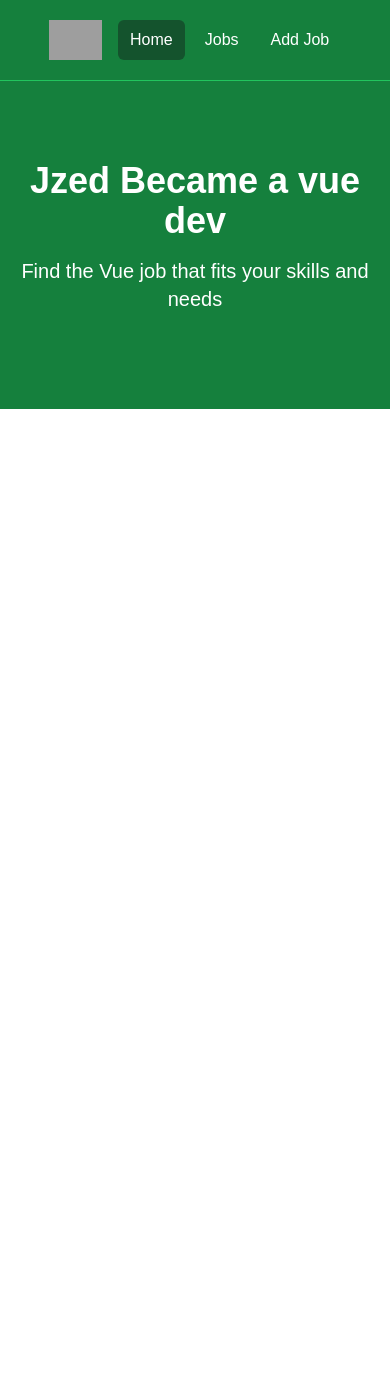
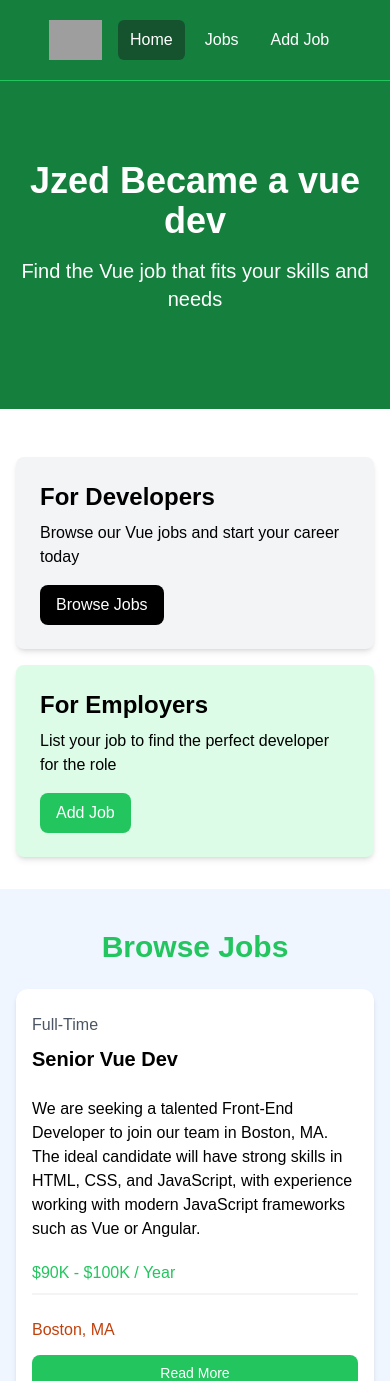
Before and after one commit to nahimanajz/vue-crash-2024, a Vue app: page / in a window 390 px wide. Shown: the top 1381 px of the page. Before the commit the page ends 844 px from the top, so only its background shows below. Built offline with nearby package versions, Linux system fonts and the light colour scheme; grey boxes are pictures that could not be loaded.

Commit message:
Add job list items in separate component

```diff
--- a/src/App.vue
+++ b/src/App.vue
@@ -1,8 +1,12 @@
 <script setup>
 import Navbar from "@/components/Navbar.vue";
 import Hero from "@/components/Hero.vue";
+import Homecard from "@/components/Homecard.vue";
+import JobListings from "@/components/JobListings.vue";
 </script>
 <template>
   <Navbar />
   <Hero />
+  <Homecard />
+  <JobListings />
 </template>
--- /dev/null
+++ b/src/components/Card.vue
@@ -0,0 +1,15 @@
+<script setup>
+import {defineProps} from 'vue'
+
+defineProps({
+    bg:{
+        type:String,
+        default: 'bg-gray-100'
+    }
+})
+</script>
+<template>
+    <div :class="`${bg} p-6 rounded-lg shadow-md`">
+        <slot></slot>
+    </div>
+</template>
--- /dev/null
+++ b/src/components/Homecard.vue
@@ -0,0 +1,39 @@
+<script setup>
+import Card from '@/components/Card.vue'
+</script>
+
+<template>
+    <!-- Developers and Employers -->
+    <section class="py-4">
+      <div class="container-xl lg:container m-auto">
+        <div class="grid grid-cols-1 md:grid-cols-2 gap-4 p-4 rounded-lg">
+          <Card>
+            <h2 class="text-2xl font-bold">For Developers</h2>
+            <p class="mt-2 mb-4">
+              Browse our Vue jobs and start your career today
+            </p>
+            <a
+              href="jobs.html"
+              class="inline-block bg-black text-white rounded-lg px-4 py-2 hover:bg-gray-700"
+            >
+              Browse Jobs
+            </a>
+        </Card>
+          <Card bg="bg-green-100">
+            <h2 class="text-2xl font-bold">For Employers</h2>
+            <p class="mt-2 mb-4">
+              List your job to find the perfect developer for the role
+            </p>
+            <a
+              href="add-job.html"
+              class="inline-block bg-green-500 text-white rounded-lg px-4 py-2 hover:bg-green-600"
+            >
+              Add Job
+            </a>
+        </Card>
+        </div>
+      </div>
+    </section>
+
+
+</template>
--- /dev/null
+++ b/src/components/JobListings.vue
@@ -0,0 +1,23 @@
+<script setup>
+import jobData from '@/jobs.json'
+import { ref } from 'vue';
+import Joblist from './Joblist.vue';
+
+const jobs = ref(jobData);
+
+</script>
+<template>
+    <section class="bg-blue-50 px-4 py-10">
+        <div class="container-xl lg:container m-auto">
+            <h2 class="text-3xl font-bold text-green-500 mb-6 text-center">
+                Browse Jobs
+            </h2>
+        </div>
+        <div class="grid grid-cols-1 md:grid-cols-3 gap-6">
+            <Joblist v-for="job in jobData.jobs" :key="job.id" :job="job" />
+
+        </div>
+    </section>
+
+    Job Listings
+</template>
--- /dev/null
+++ b/src/components/Joblist.vue
@@ -0,0 +1,37 @@
+<script setup>
+import { defineProps } from 'vue'
+defineProps({
+    job: Object
+})
+
+</script>
+<template>
+    <div class="bg-white rounded-xl shadow-md relative">
+        <div class="p-4">
+            <div class="mb-6">
+
+                <div class="text-gray-600 my-2">{{ job.type }}</div>
+                <h3 class="text-xl font-bold">{{ job.title  }}</h3>
+            </div>
+
+            <div class="mb-5">
+                {{ job.description }}
+            </div>
+
+            <h3 class="text-green-500 mb-2">{{ job.salary }} / Year</h3>
+
+            <div class="border border-gray-100 mb-5"></div>
+
+            <div class="flex flex-col lg:flex-row justify-between mb-4">
+                <div class="text-orange-700 mb-3">
+                    <i class="fa-solid fa-location-dot text-lg"></i>
+                    {{ job.location }}
+                </div>
+                <a :href="'/job/' + job.id"
+                    class="h-[36px] bg-green-500 hover:bg-green-600 text-white px-4 py-2 rounded-lg text-center text-sm">
+                    Read More
+                </a>
+            </div>
+        </div>
+    </div>
+</template>
--- /dev/null
+++ b/src/jobs.json
@@ -0,0 +1,88 @@
+{
+    "jobs": [
+      {
+        "title": "Senior Vue Dev",
+        "type": "Full-Time",
+        "location": "Boston, MA",
+        "description": "We are seeking a talented Front-End Developer to join our team in Boston, MA. The ideal candidate will have strong skills in HTML, CSS, and JavaScript, with experience working with modern JavaScript frameworks such as Vue or Angular.",
+        "salary": "$90K - $100K",
+        "company": {
+          "name": "NewTek Solutions",
+          "description": "NewTek Solutions is a leading technology company specializing in web development and digital solutions. We pride ourselves on delivering high-quality products and services to our clients while fostering a collaborative and innovative work environment.",
+          "contactEmail": "contact@teksolutions.com",
+          "contactPhone": "555-555-5555"
+        },
+        "id": "1"
+      },
+      {
+        "id": "2",
+        "title": "Front-End Engineer (Vue)",
+        "type": "Full-Time",
+        "description": "Join our team as a Front-End Developer in sunny Miami, FL. We are looking for a motivated individual with a passion for crafting beautiful and responsive web applications. Experience with UI/UX design principles and a strong attention to detail are highly desirable.",
+        "location": "Miami, FL",
+        "salary": "$70K - $80K",
+        "company": {
+          "name": "Veneer Solutions",
+          "description": "Veneer Solutions is a creative agency specializing in digital design and development. Our team is dedicated to pushing the boundaries of creativity and innovation to deliver exceptional results for our clients.",
+          "contactEmail": "contact@loremipsum.com",
+          "contactPhone": "555-555-5555"
+        }
+      },
+      {
+        "id": "3",
+        "title": "Vue.js Developer",
+        "type": "Full-Time",
+        "description": "Are you passionate about front-end development? Join our team in vibrant Brooklyn, NY, and work on exciting projects that make a difference. We offer competitive compensation and a collaborative work environment where your ideas are valued.",
+        "location": "Brooklyn, NY",
+        "salary": "$70K - $80K",
+        "company": {
+          "name": "Dolor Cloud",
+          "description": "Dolor Cloud is a leading technology company specializing in digital solutions for businesses of all sizes. With a focus on innovation and customer satisfaction, we are committed to delivering cutting-edge products and services.",
+          "contactEmail": "contact@dolorsitamet.com",
+          "contactPhone": "555-555-5555"
+        }
+      },
+      {
+        "id": "4",
+        "title": "Vue Front-End Developer",
+        "type": "Part-Time",
+        "description": "Join our team as a Part-Time Front-End Developer in beautiful Pheonix, AZ. We are looking for a self-motivated individual with a passion for creating engaging user experiences. This position offers flexible hours and the opportunity to work remotely.",
+        "location": "Pheonix, AZ",
+        "salary": "$60K - $70K",
+        "company": {
+          "name": "Alpha Elite",
+          "description": "Alpha Elite is a dynamic startup specializing in digital marketing and web development. We are committed to fostering a diverse and inclusive workplace where creativity and innovation thrive.",
+          "contactEmail": "contact@adipisicingelit.com",
+          "contactPhone": "555-555-5555"
+        }
+      },
+      {
+        "id": "5",
+        "title": "Full Stack Vue Developer",
+        "type": "Full-Time",
+        "description": "Exciting opportunity for a Full-Time Front-End Developer in bustling Atlanta, GA. We are seeking a talented individual with a passion for building elegant and scalable web applications. Join our team and make an impact!",
+        "location": "Atlanta, GA",
+        "salary": "$90K - $100K",
+        "company": {
+          "name": "Browning Technologies",
+          "description": "Browning Technologies is a rapidly growing technology company specializing in e-commerce solutions. We offer a dynamic and collaborative work environment where employees are encouraged to think creatively and innovate.",
+          "contactEmail": "contact@consecteturadipisicing.com",
+          "contactPhone": "555-555-5555"
+        }
+      },
+      {
+        "id": "6",
+        "title": "Vue Native Developer",
+        "type": "Full-Time",
+        "description": "Join our team as a Front-End Developer in beautiful Portland, OR. We are looking for a skilled and enthusiastic individual to help us create innovative web solutions. Competitive salary and great benefits package available.",
+        "location": "Portland, OR",
+        "salary": "$100K - $110K",
+        "company": {
+          "name": "Port Solutions INC",
+          "description": "Port Solutions is a leading technology company specializing in software development and digital marketing. We are committed to providing our clients with cutting-edge solutions and our employees with a supportive and rewarding work environment.",
+          "contactEmail": "contact@ipsumlorem.com",
+          "contactPhone": "555-555-5555"
+        }
+      }
+    ]
+  }
```
Also changed, not shown: 1 other file (tests, documents, lock files or other folders).
